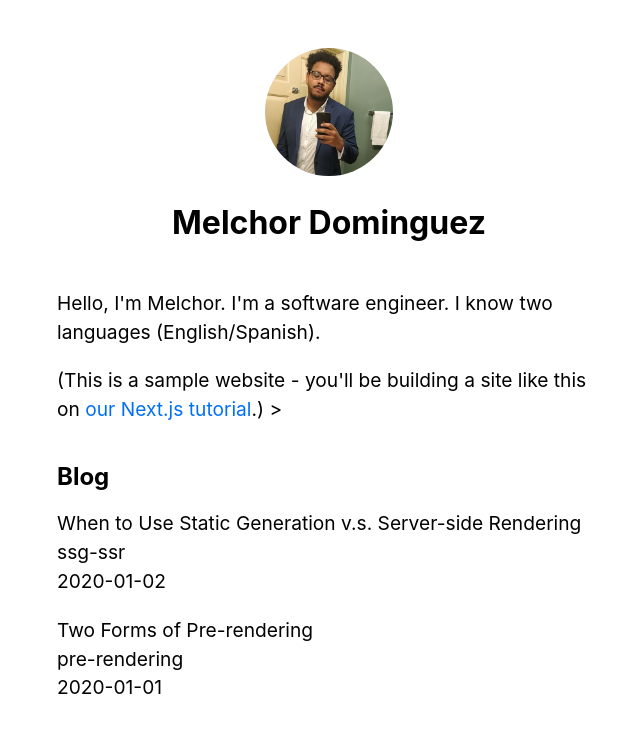
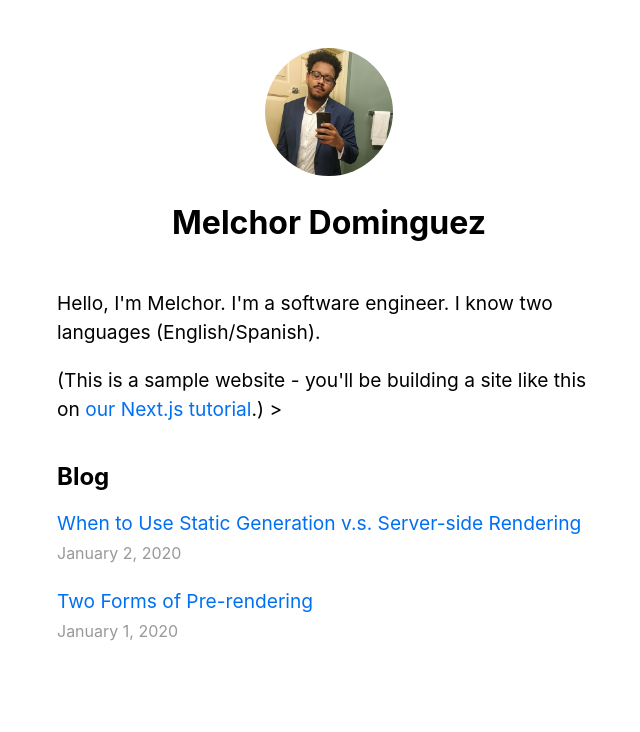
Before and after one commit to melchord/nextjs-blog, a Next.js app: page / in a window 1280 px wide. Shown: the top 732 px of the page, without its empty margins (311-951 px from the left). Built offline with nearby package versions, Linux system fonts and the light colour scheme.

Commit message:
polishing home page

```diff
--- a/pages/index.js
+++ b/pages/index.js
@@ -1,9 +1,11 @@
 import PropTypes from 'prop-types';
 
 import Head from 'next/head';
+import Link from 'next/link';
 
-import Layout, {siteTitle} from '../components/layout';
-import {getSortedPostsData} from '../lib/posts';
+import Date from '../components/date';
+import Layout, { siteTitle } from '../components/layout';
+import { getSortedPostsData } from '../lib/posts';
 import utilStyles from '../styles/utils.module.css';
 
 export async function getStaticProps() {
@@ -15,7 +17,7 @@
   };
 }
 
-export default function Home({allPostsData}) {
+export default function Home({ allPostsData }) {
   return (
     <Layout home>
       <Head>
@@ -28,20 +30,22 @@
         </p>
         <p>
           (This is a sample website - you{"'"}ll be building a site like this on{' '}
-          <a href="https://nextjs.org/learn">our Next.js tutorial</a>.) &gt;
+          <a href='https://nextjs.org/learn'>our Next.js tutorial</a>.) &gt;
         </p>
       </section>
 
       <section className={`${utilStyles.headingMd} ${utilStyles.padding1px}`}>
         <h2 className={utilStyles.headingLg}>Blog</h2>
         <ul className={utilStyles.list}>
-          {allPostsData.map(({id, date, title}) => (
+          {allPostsData.map(({ id, date, title }) => (
             <li className={utilStyles.listItem} key={id}>
-              {title}
+              <Link href={`/posts/${id}`}>
+                <a>{title}</a>
+              </Link>
               <br />
-              {id}
-              <br />
-              {date}
+              <small className={utilStyles.lightText}>
+                <Date dateString={date} />
+              </small>
             </li>
           ))}
         </ul>
```
